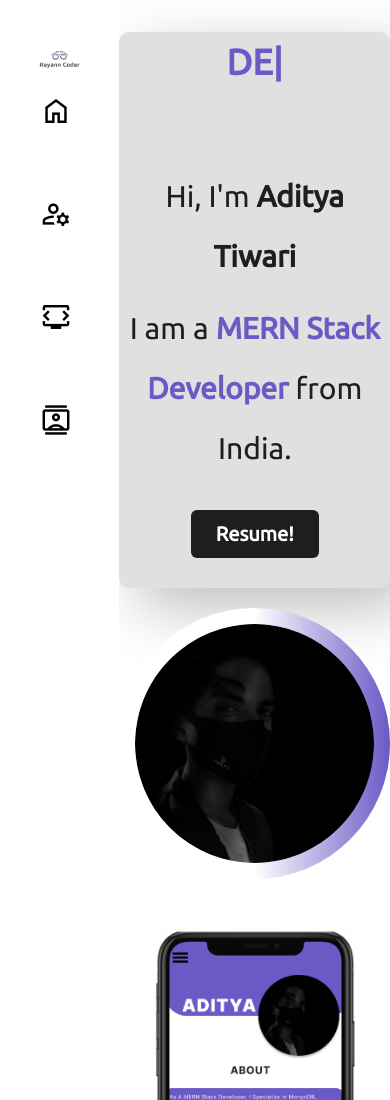
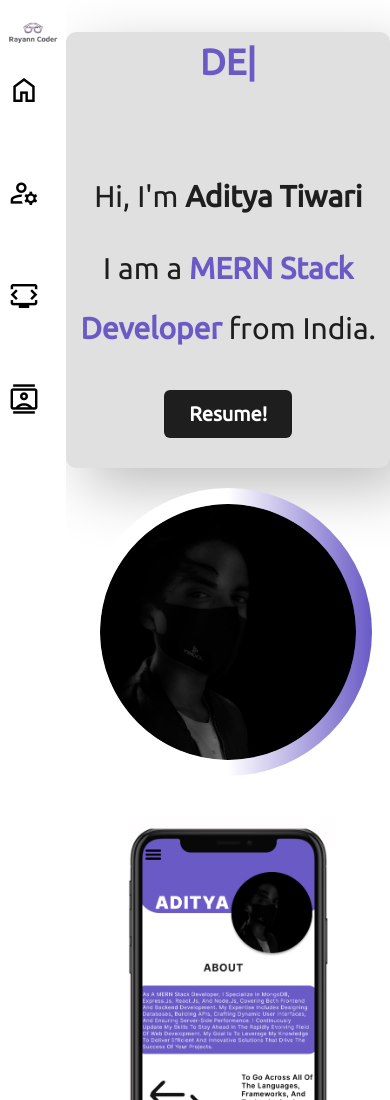
Before and after one commit to aditya379/Tailwind-Portfolio, a website: page index.html in a window 390 px wide. Shown: the top 1100 px of the page. Drawn offline with nearby package versions, Linux system fonts and the light colour scheme.

Commit message:
more responsive

```diff
--- a/css/input.css
+++ b/css/input.css
@@ -119,11 +119,12 @@ body {
   opacity: 0.5;
 }
 
-@media screen and (max-width:640px) {
+@media screen and (max-width:768px) {
   .profilemain{
     margin-top: 1.25rem;
   }
   .shrink{
     background-color: #ffffff7a;
+    color: black;
   }
 }
--- a/index.html
+++ b/index.html
@@ -24,7 +24,7 @@
   <body class="flex md:block">
     <!-- Navbar -->
     <nav
-      class="md:flex md:justify-between md:h-10 h-full items-center navbar navmain flex-wrap md:flex-nowrap p-8 sticky top-0 z-10"
+      class="md:flex md:justify-between md:h-10 h-full items-center navbar navmain flex-wrap md:flex-nowrap md:p-8 sticky top-0 z-10"
     >
       <div class="logo items-center justify-start flex z-10">
         <img src="media/logo.png" alt="" class="md:w-28 w-20 "  />
```
Also changed, not shown: css/output.css.
